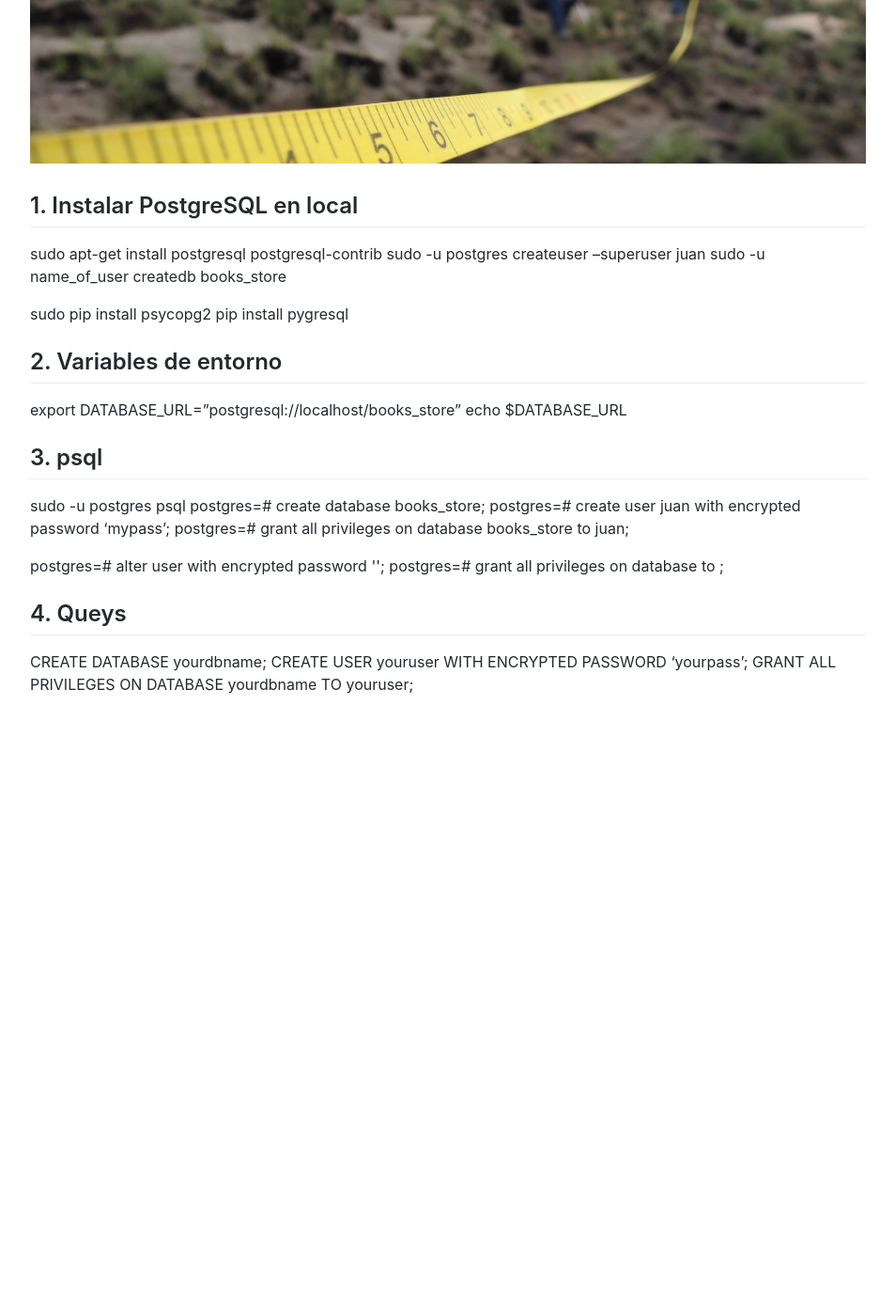
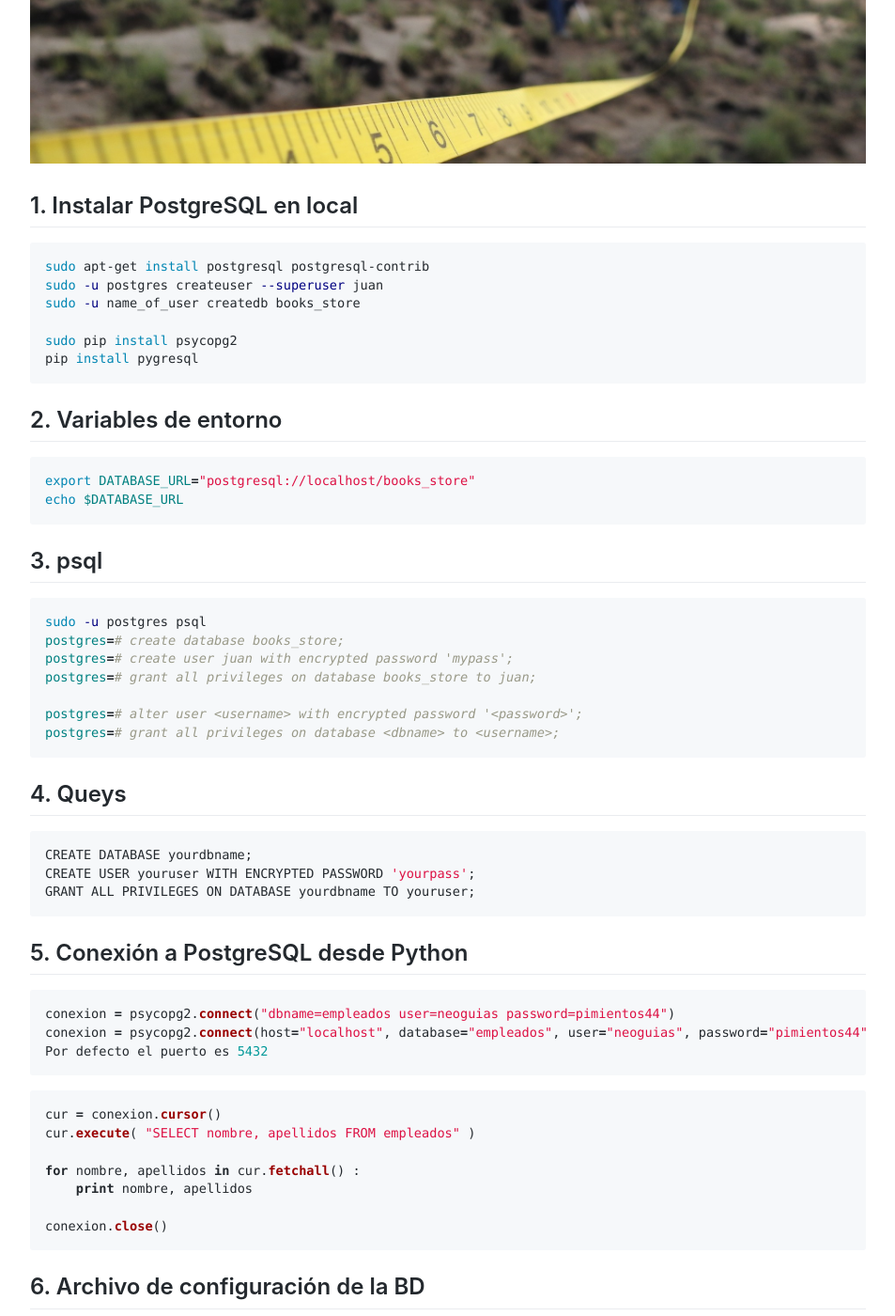
Before and after one commit to Akira3030/formacion, a Jekyll site: the page built from articulos/python-postgresql.md, in a window 1280 px wide and 1400 px high, scrolled down 351 px. Shown: the whole window at 94% size, without its empty margins (163-1116 px from the left). Built offline with Jekyll 4.4.1, drawn with Linux system fonts in a browser that asks for light colours; emoji names are drawn with the system emoji font; before the commit the page ends 1152 px from its top, so only the background shows below that; some of the changed text lies outside the part shown.

Commit message:
Update python-postgresql.md

````diff
--- a/articulos/python-postgresql.md
+++ b/articulos/python-postgresql.md
@@ -9,21 +9,26 @@ title: "Postgresql"
 
 ## 1. Instalar PostgreSQL en local
 
+```bash
 sudo apt-get install postgresql postgresql-contrib
 sudo -u postgres createuser --superuser juan
 sudo -u name_of_user createdb books_store
 
 sudo pip install psycopg2
 pip install pygresql
+```
 
 
 ## 2. Variables de entorno
 
+```bash
 export DATABASE_URL="postgresql://localhost/books_store"
 echo $DATABASE_URL
+```
 
 ## 3. psql
 
+```bash
 sudo -u postgres psql
 postgres=# create database books_store;
 postgres=# create user juan with encrypted password 'mypass';
@@ -31,9 +36,114 @@ postgres=# grant all privileges on database books_store to juan;
 
 postgres=# alter user <username> with encrypted password '<password>';
 postgres=# grant all privileges on database <dbname> to <username>;
+```
 
 ## 4. Queys
 
+```bash
 CREATE DATABASE yourdbname;
 CREATE USER youruser WITH ENCRYPTED PASSWORD 'yourpass';
 GRANT ALL PRIVILEGES ON DATABASE yourdbname TO youruser;
+```
+
+## 5. Conexión a PostgreSQL desde Python
+
+```python
+conexion = psycopg2.connect("dbname=empleados user=neoguias password=pimientos44")
+conexion = psycopg2.connect(host="localhost", database="empleados", user="neoguias", password="pimientos44")
+Por defecto el puerto es 5432
+```
+
+```python
+cur = conexion.cursor()
+cur.execute( "SELECT nombre, apellidos FROM empleados" )
+
+for nombre, apellidos in cur.fetchall() :
+    print nombre, apellidos
+
+conexion.close()
+```
+
+## 6. Archivo de configuración de la BD
+
+ Almacenar la configuración de acceso a la base de datos en un archivo .ini
+
+```txt
+[postgresql]
+host=localhost
+database=empleados
+user=neoguias
+password=pimientos44
+port=5432
+```
+
+## 7. Querys
+
+### Creación de tablas
+
+```bash
+CREATE TABLE datacamp_courses(
+ course_id SERIAL PRIMARY KEY,
+ course_name VARCHAR (50) UNIQUE NOT NULL,
+ course_instructor VARCHAR (100) NOT NULL,
+ topic VARCHAR (20) NOT NULL
+);
+```
+
+```bash
+CREATE TABLE table_name (
+ column_name TYPE column_constraint,
+ table_constraint table_constraint
+)
+```
+
+
+### Insertar datos en las tablas
+
+INSERT INTO datacamp_courses(course_name, course_instructor, topic)
+VALUES('Deep Learning in Python','Dan Becker','Python');
+INSERT INTO datacamp_courses(course_name, course_instructor, topic)
+VALUES('Joining Data in PostgreSQL','Chester Ismay','SQL');
+
+### Aptualizar un registro en una tabla
+
+UPDATE datacamp_courses SET course_name = 'Joining Data in SQL'
+WHERE course_instructor = 'Chester Ismay';
+
+### Leer datos de una tabla
+
+select * from datacamp_courses;
+
+### Borrar datos de una tabla
+
+delete from datacamp_courses where course_name = 'Deep Learning in Python';
+
+### Crear una tabla desde python
+
+```python
+import psycopg2
+
+#Establishing the connection
+conn = psycopg2.connect(
+   database="mydb", user='postgres', password='password', host='127.0.0.1', port= '5432'
+)
+#Creating a cursor object using the cursor() method
+cursor = conn.cursor()
+
+#Doping EMPLOYEE table if already exists.
+cursor.execute("DROP TABLE IF EXISTS EMPLOYEE")
+
+#Creating table as per requirement
+sql ='''CREATE TABLE EMPLOYEE(
+   FIRST_NAME CHAR(20) NOT NULL,
+   LAST_NAME CHAR(20),
+   AGE INT,
+   SEX CHAR(1),
+   INCOME FLOAT
+)'''
+cursor.execute(sql)
+print("Table created successfully........")
+
+#Closing the connection
+conn.close()
+```
````
